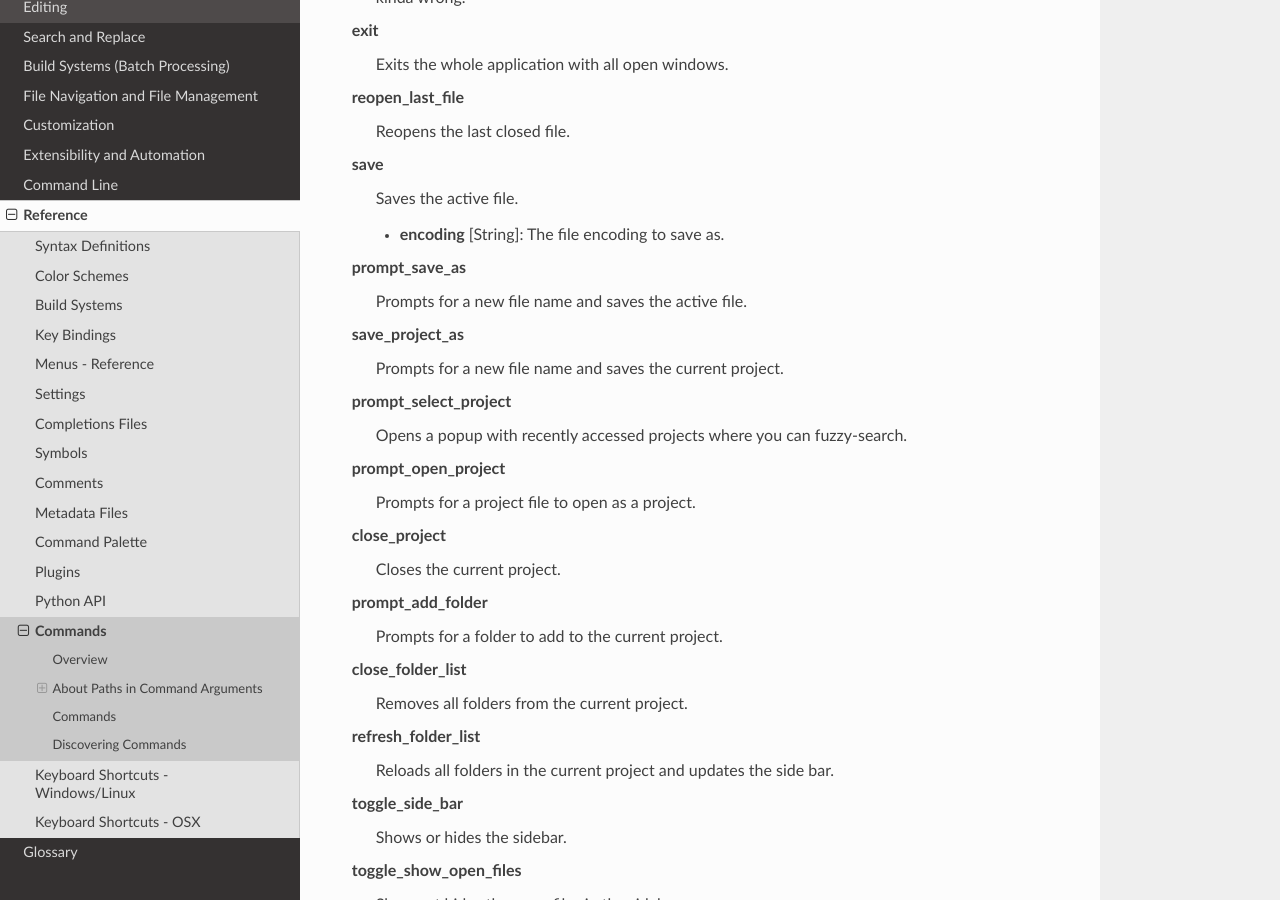
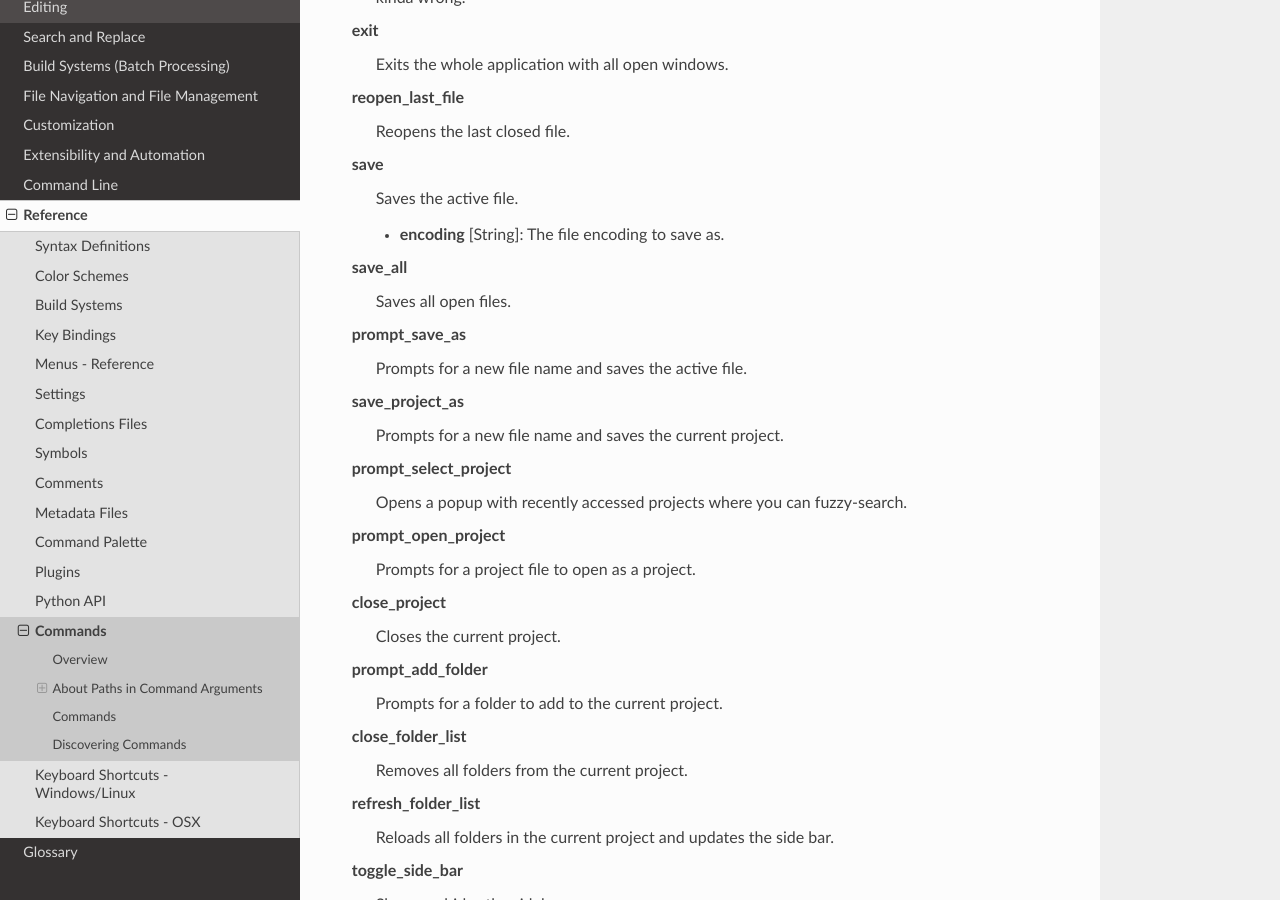
Before and after one commit to guillermooo/sublime-undocs, a Sphinx documentation site: the page built from source/reference/commands.rst, in a window 1280 px wide and 900 px high, scrolled down 3152 px. Built offline with Sphinx 7.4.7 and the Read the Docs theme 2.0.0, drawn with Linux system fonts in a browser that asks for light colours.

Commit message:
Added save_all command (#178)
See http://superuser.com/questions/713500/key-binding-for-save-all, and several other web references to the command.
Tested on ST2 and ST3

```diff
--- a/source/reference/commands.rst
+++ b/source/reference/commands.rst
@@ -172,6 +172,9 @@ Commands
 	Saves the active file.
 
 	- **encoding** [String]: The file encoding to save as.
+
+**save_all**
+	Saves all open files.
 
 **prompt_save_as**
     Prompts for a new file name and saves the active file.
```
